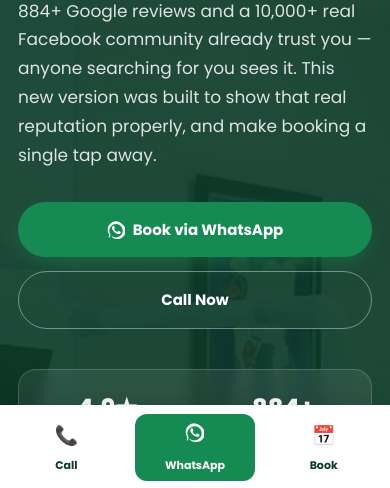
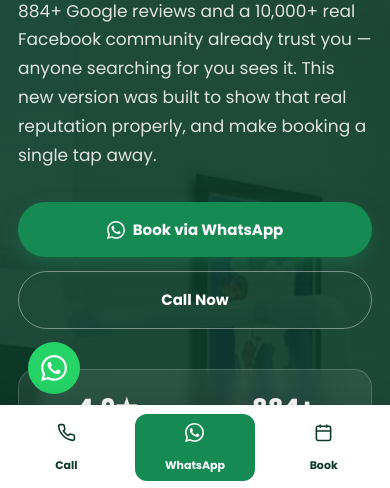
Before and after one commit to Aymean/healthyfolks-demo, a plain HTML site: page index.html in a window 390 px wide. Shown: the part 354-842 px from the top of the page. Drawn offline with Linux system fonts and the light colour scheme.

Commit message:
Use real official WhatsApp logo, keep floating WA button sticky on mobile, replace emoji icons with proper SVGs

```diff
--- a/index.html
+++ b/index.html
@@ -379,7 +379,8 @@
   .team-grid{grid-template-columns:repeat(2,1fr);}
   .gal-grid{grid-template-columns:repeat(2,1fr);grid-auto-rows:160px;}
   .svc-grid{grid-template-columns:1fr 1fr;}
-  .wa-float{display:none;}
+  .wa-float{width:52px;height:52px;bottom:calc(96px + env(safe-area-inset-bottom));}
+  .wa-float svg{width:26px;height:26px;}
   .mobile-bar{display:block;}
   body{padding-bottom:74px;}
   .about-media-badge{position:static;margin-top:-40px;display:inline-block;}
@@ -469,7 +470,7 @@
       </p>
       <div class="hero-ctas">
         <a href="#booking" class="btn btn-primary">
-          <svg width="18" height="18" viewBox="0 0 24 24" fill="#fff"><path d="M20 4A11 11 0 003 17.9L2 22l4.2-1A11 11 0 1020 4zm-8 18a9 9 0 01-4.6-1.3l-.3-.2-3.4.9.9-3.3-.2-.3A9 9 0 1112 22z"/><path d="M17.5 14.15c-.28-.14-1.66-.82-1.92-.91-.26-.1-.44-.14-.63.14-.19.28-.72.91-.88 1.1-.16.19-.32.21-.6.07-.28-.14-1.18-.44-2.24-1.39-.83-.74-1.39-1.66-1.55-1.94-.16-.28-.02-.43.12-.57.13-.13.28-.33.42-.5.14-.16.19-.28.28-.47.09-.19.05-.35-.02-.5-.07-.14-.63-1.52-.87-2.08-.23-.55-.46-.48-.63-.48-.16 0-.35-.02-.53-.02-.19 0-.5.07-.76.35-.26.28-1 1-1 2.43 0 1.43 1.03 2.82 1.18 3.01.14.19 2.03 3.1 4.92 4.35.69.3 1.22.47 1.64.6.69.22 1.31.19 1.81.11.55-.08 1.66-.68 1.9-1.34.23-.65.23-1.21.16-1.34-.07-.12-.26-.19-.53-.33z"/></svg>
+          <svg width="18" height="18" viewBox="0 0 24 24" fill="#fff"><path d="M17.472 14.382c-.297-.149-1.758-.867-2.03-.967-.273-.099-.471-.148-.67.15-.197.297-.767.966-.94 1.164-.173.199-.347.223-.644.075-.297-.15-1.255-.463-2.39-1.475-.883-.788-1.48-1.761-1.653-2.059-.173-.297-.018-.458.13-.606.134-.133.298-.347.446-.52.149-.174.198-.298.298-.497.099-.198.05-.371-.025-.52-.075-.149-.669-1.612-.916-2.207-.242-.579-.487-.5-.669-.51-.173-.008-.371-.01-.57-.01-.198 0-.52.074-.792.372-.272.297-1.04 1.016-1.04 2.479 0 1.462 1.065 2.875 1.213 3.074.149.198 2.096 3.2 5.077 4.487.709.306 1.262.489 1.694.625.712.227 1.36.195 1.871.118.571-.085 1.758-.719 2.006-1.413.248-.694.248-1.289.173-1.413-.074-.124-.272-.198-.57-.347m-5.421 7.403h-.004a9.87 9.87 0 01-5.031-1.378l-.361-.214-3.741.982.998-3.648-.235-.374a9.86 9.86 0 01-1.51-5.26c.001-5.45 4.436-9.884 9.888-9.884 2.64 0 5.122 1.03 6.988 2.898a9.825 9.825 0 012.893 6.994c-.003 5.45-4.437 9.884-9.885 9.884m8.413-18.297A11.815 11.815 0 0012.05 0C5.495 0 .16 5.335.157 11.892c0 2.096.547 4.142 1.588 5.945L.057 24l6.305-1.654a11.882 11.882 0 005.683 1.448h.005c6.554 0 11.89-5.335 11.893-11.893a11.821 11.821 0 00-3.48-8.413Z"/></svg>
           <span lang-ar>احجز عبر واتساب</span><span lang-en>Book via WhatsApp</span>
         </a>
         <a href="tel:+971501051044" class="btn btn-outline" style="border-color:rgba(255,255,255,.4);color:#fff;">
@@ -838,14 +839,14 @@
 
 <!-- ===== FLOATING WHATSAPP + MOBILE BAR ===== -->
 <a href="https://wa.me/971552648011?text=Hi%2C%20I'd%20like%20to%20ask%20about%20your%20services" target="_blank" rel="noopener" class="wa-float" aria-label="WhatsApp">
-  <svg width="30" height="30" viewBox="0 0 24 24" fill="#fff"><path d="M20 4A11 11 0 003 17.9L2 22l4.2-1A11 11 0 1020 4zm-8 18a9 9 0 01-4.6-1.3l-.3-.2-3.4.9.9-3.3-.2-.3A9 9 0 1112 22z"/><path d="M17.5 14.15c-.28-.14-1.66-.82-1.92-.91-.26-.1-.44-.14-.63.14-.19.28-.72.91-.88 1.1-.16.19-.32.21-.6.07-.28-.14-1.18-.44-2.24-1.39-.83-.74-1.39-1.66-1.55-1.94-.16-.28-.02-.43.12-.57.13-.13.28-.33.42-.5.14-.16.19-.28.28-.47.09-.19.05-.35-.02-.5-.07-.14-.63-1.52-.87-2.08-.23-.55-.46-.48-.63-.48-.16 0-.35-.02-.53-.02-.19 0-.5.07-.76.35-.26.28-1 1-1 2.43 0 1.43 1.03 2.82 1.18 3.01.14.19 2.03 3.1 4.92 4.35.69.3 1.22.47 1.64.6.69.22 1.31.19 1.81.11.55-.08 1.66-.68 1.9-1.34.23-.65.23-1.21.16-1.34-.07-.12-.26-.19-.53-.33z"/></svg>
+  <svg width="30" height="30" viewBox="0 0 24 24" fill="#fff"><path d="M17.472 14.382c-.297-.149-1.758-.867-2.03-.967-.273-.099-.471-.148-.67.15-.197.297-.767.966-.94 1.164-.173.199-.347.223-.644.075-.297-.15-1.255-.463-2.39-1.475-.883-.788-1.48-1.761-1.653-2.059-.173-.297-.018-.458.13-.606.134-.133.298-.347.446-.52.149-.174.198-.298.298-.497.099-.198.05-.371-.025-.52-.075-.149-.669-1.612-.916-2.207-.242-.579-.487-.5-.669-.51-.173-.008-.371-.01-.57-.01-.198 0-.52.074-.792.372-.272.297-1.04 1.016-1.04 2.479 0 1.462 1.065 2.875 1.213 3.074.149.198 2.096 3.2 5.077 4.487.709.306 1.262.489 1.694.625.712.227 1.36.195 1.871.118.571-.085 1.758-.719 2.006-1.413.248-.694.248-1.289.173-1.413-.074-.124-.272-.198-.57-.347m-5.421 7.403h-.004a9.87 9.87 0 01-5.031-1.378l-.361-.214-3.741.982.998-3.648-.235-.374a9.86 9.86 0 01-1.51-5.26c.001-5.45 4.436-9.884 9.888-9.884 2.64 0 5.122 1.03 6.988 2.898a9.825 9.825 0 012.893 6.994c-.003 5.45-4.437 9.884-9.885 9.884m8.413-18.297A11.815 11.815 0 0012.05 0C5.495 0 .16 5.335.157 11.892c0 2.096.547 4.142 1.588 5.945L.057 24l6.305-1.654a11.882 11.882 0 005.683 1.448h.005c6.554 0 11.89-5.335 11.893-11.893a11.821 11.821 0 00-3.48-8.413Z"/></svg>
 </a>
 
 <div class="mobile-bar">
   <div class="mobile-bar-grid">
-    <a href="tel:+971501051044"><span class="ic">📞</span><span lang-ar>اتصال</span><span lang-en>Call</span></a>
-    <a href="https://wa.me/971552648011" target="_blank" rel="noopener" class="primary"><span class="ic"><svg width="19" height="19" viewBox="0 0 24 24" fill="#fff"><path d="M20 4A11 11 0 003 17.9L2 22l4.2-1A11 11 0 1020 4zm-8 18a9 9 0 01-4.6-1.3l-.3-.2-3.4.9.9-3.3-.2-.3A9 9 0 1112 22z"/><path d="M17.5 14.15c-.28-.14-1.66-.82-1.92-.91-.26-.1-.44-.14-.63.14-.19.28-.72.91-.88 1.1-.16.19-.32.21-.6.07-.28-.14-1.18-.44-2.24-1.39-.83-.74-1.39-1.66-1.55-1.94-.16-.28-.02-.43.12-.57.13-.13.28-.33.42-.5.14-.16.19-.28.28-.47.09-.19.05-.35-.02-.5-.07-.14-.63-1.52-.87-2.08-.23-.55-.46-.48-.63-.48-.16 0-.35-.02-.53-.02-.19 0-.5.07-.76.35-.26.28-1 1-1 2.43 0 1.43 1.03 2.82 1.18 3.01.14.19 2.03 3.1 4.92 4.35.69.3 1.22.47 1.64.6.69.22 1.31.19 1.81.11.55-.08 1.66-.68 1.9-1.34.23-.65.23-1.21.16-1.34-.07-.12-.26-.19-.53-.33z"/></svg></span><span lang-ar>واتساب</span><span lang-en>WhatsApp</span></a>
-    <a href="#booking"><span class="ic">📅</span><span lang-ar>احجز</span><span lang-en>Book</span></a>
+    <a href="tel:+971501051044"><span class="ic"><svg width="19" height="19" viewBox="0 0 24 24" fill="none" stroke="currentColor" stroke-width="2"><path d="M22 16.92v3a2 2 0 01-2.18 2 19.79 19.79 0 01-8.63-3.07 19.5 19.5 0 01-6-6 19.79 19.79 0 01-3.07-8.67A2 2 0 014.11 2h3a2 2 0 012 1.72c.127.96.361 1.903.7 2.81a2 2 0 01-.45 2.11L8.09 9.91a16 16 0 006 6l1.27-1.27a2 2 0 012.11-.45c.907.339 1.85.573 2.81.7A2 2 0 0122 16.92z"/></svg></span><span lang-ar>اتصال</span><span lang-en>Call</span></a>
+    <a href="https://wa.me/971552648011" target="_blank" rel="noopener" class="primary"><span class="ic"><svg width="19" height="19" viewBox="0 0 24 24" fill="#fff"><path d="M17.472 14.382c-.297-.149-1.758-.867-2.03-.967-.273-.099-.471-.148-.67.15-.197.297-.767.966-.94 1.164-.173.199-.347.223-.644.075-.297-.15-1.255-.463-2.39-1.475-.883-.788-1.48-1.761-1.653-2.059-.173-.297-.018-.458.13-.606.134-.133.298-.347.446-.52.149-.174.198-.298.298-.497.099-.198.05-.371-.025-.52-.075-.149-.669-1.612-.916-2.207-.242-.579-.487-.5-.669-.51-.173-.008-.371-.01-.57-.01-.198 0-.52.074-.792.372-.272.297-1.04 1.016-1.04 2.479 0 1.462 1.065 2.875 1.213 3.074.149.198 2.096 3.2 5.077 4.487.709.306 1.262.489 1.694.625.712.227 1.36.195 1.871.118.571-.085 1.758-.719 2.006-1.413.248-.694.248-1.289.173-1.413-.074-.124-.272-.198-.57-.347m-5.421 7.403h-.004a9.87 9.87 0 01-5.031-1.378l-.361-.214-3.741.982.998-3.648-.235-.374a9.86 9.86 0 01-1.51-5.26c.001-5.45 4.436-9.884 9.888-9.884 2.64 0 5.122 1.03 6.988 2.898a9.825 9.825 0 012.893 6.994c-.003 5.45-4.437 9.884-9.885 9.884m8.413-18.297A11.815 11.815 0 0012.05 0C5.495 0 .16 5.335.157 11.892c0 2.096.547 4.142 1.588 5.945L.057 24l6.305-1.654a11.882 11.882 0 005.683 1.448h.005c6.554 0 11.89-5.335 11.893-11.893a11.821 11.821 0 00-3.48-8.413Z"/></svg></span><span lang-ar>واتساب</span><span lang-en>WhatsApp</span></a>
+    <a href="#booking"><span class="ic"><svg width="19" height="19" viewBox="0 0 24 24" fill="none" stroke="currentColor" stroke-width="2"><rect x="3" y="4" width="18" height="18" rx="2"/><path d="M16 2v4M8 2v4M3 10h18"/></svg></span><span lang-ar>احجز</span><span lang-en>Book</span></a>
   </div>
 </div>
 
```
